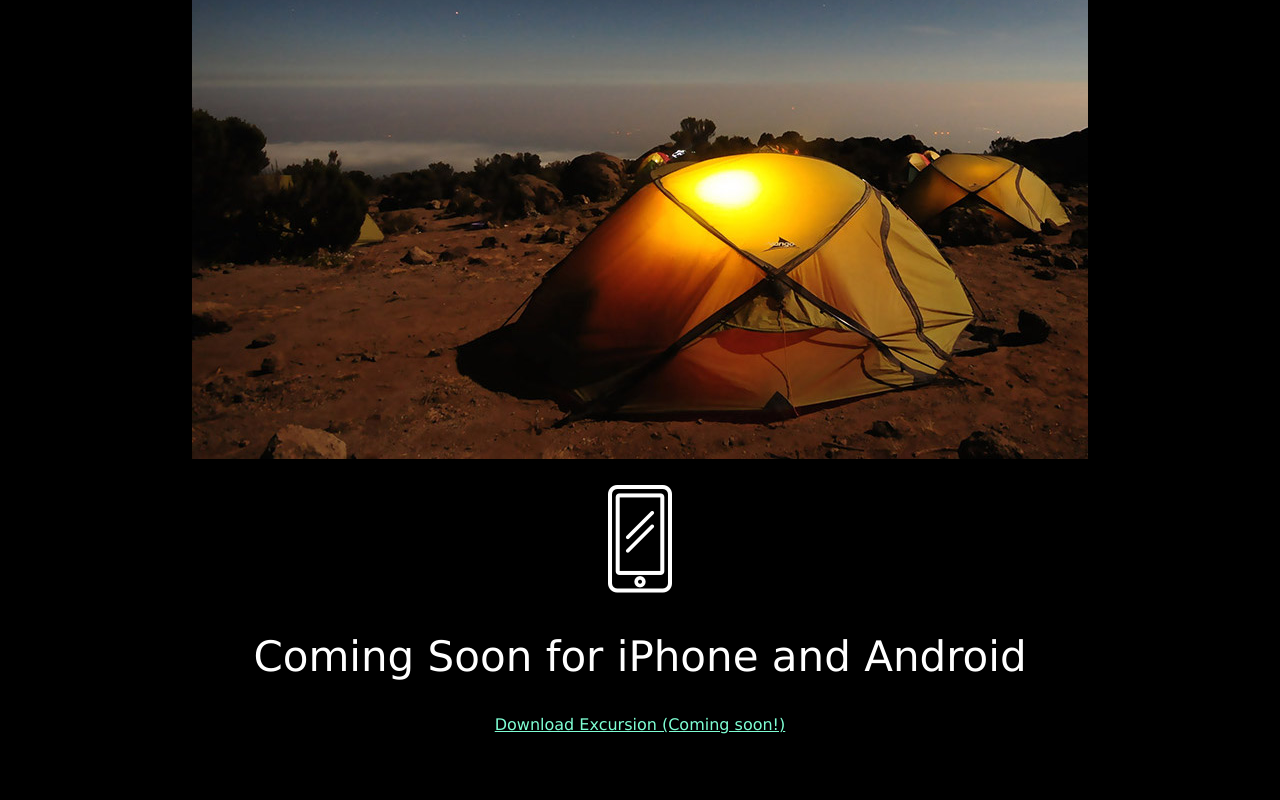
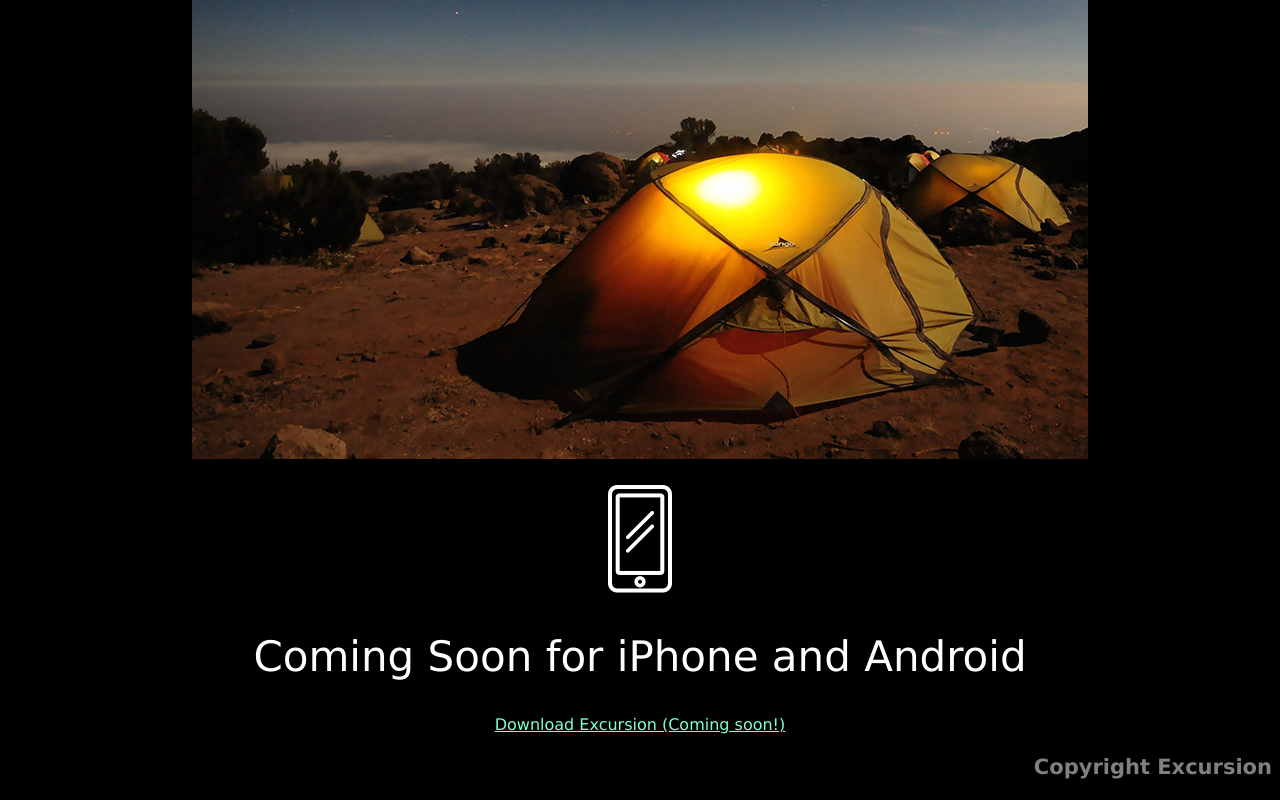
Before and after one commit to cgarsson/excursion8, a plain HTML site: page index.html in a window 1280 px wide. Shown: the part 610-1410 px from the top of the page. Before the commit the page ends 1352 px from the top, so only its background shows below. Drawn offline with Linux system fonts and the light colour scheme.

Commit message:
Finalizing except githubio

```diff
--- a/index.html
+++ b/index.html
@@ -20,6 +20,7 @@ Your browser does not support the video tag.
     <p>  <img src="./resources/images/camp.jpg" /></p>
       <img src="./resources/images/phone.png" />
       <h2>Coming Soon for iPhone and Android</h2>
-      <a class="cta" href="#">Download Excursion (Coming soon!)</a>
+      <a class="cta" href="#">Download Excursion (Coming soon!)</a></p>
+      <h3>Copyright Excursion</h3>
   </body>
 </html>
--- a/resources/css/style.css
+++ b/resources/css/style.css
@@ -17,7 +17,11 @@ color: white;
 font-weight: 300;
 font-size: 42px;
 }
-p {
+p, h3 {
   font-size: 21px;
   color: gray;
 }
+
+h3 {
+  text-align-last: right;
+}
```
